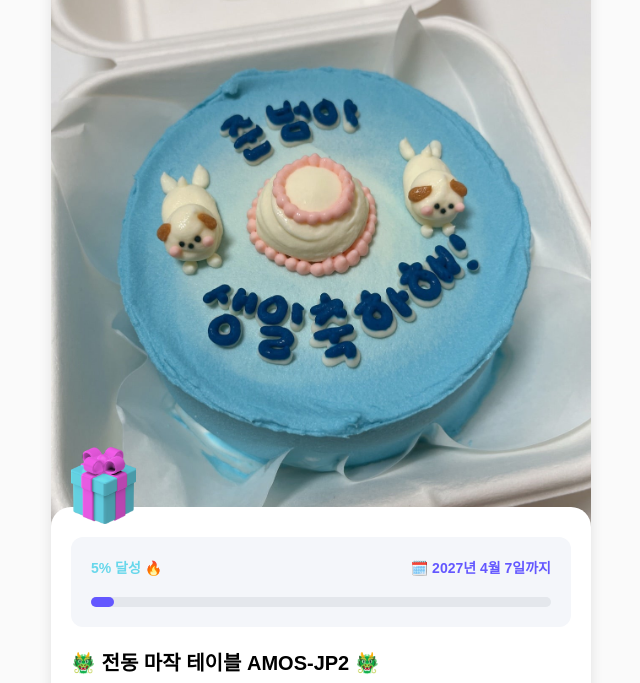
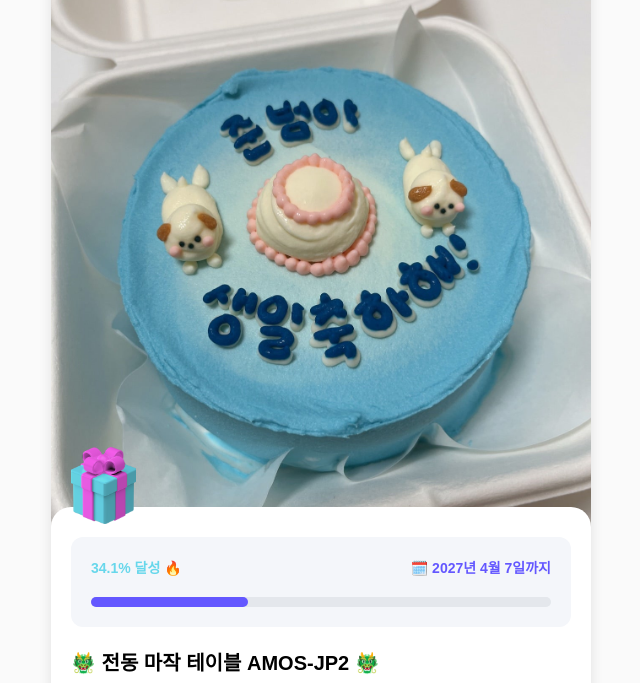
Before and after one commit to aiden0407/birthday, a plain HTML site: page friends.html in a window 1280 px wide. Shown: the part 63-746 px from the top of the page, without its empty margins (319-959 px from the left). Drawn offline with Linux system fonts and the light colour scheme.

Commit message:
fix: 수치 조정

```diff
--- a/friends.html
+++ b/friends.html
@@ -39,11 +39,11 @@
                 <div style="background: #F4F6FA; width: 100%; padding: 20px; border-radius: 12px;">
                     <div
                         style="display: flex; align-items: center; justify-content: space-between; font-size: 14px; font-weight: 700;">
-                        <p style="color: #67d7eb">5% 달성 🔥</p>
+                        <p style="color: #67d7eb">34.1% 달성 🔥</p>
                         <p style="color: #6357ff;">🗓️ 2027년 4월 7일까지</p>
                     </div>
                     <div style="width: 100%; height: 10px; background: #E4E7EC; border-radius: 8px; margin-top: 20px;">
-                        <div style="width: 5%; height: 100%; background: #6357ff; border-radius: 8px;"></div>
+                        <div style="width: 34.1%; height: 100%; background: #6357ff; border-radius: 8px;"></div>
                     </div>
                 </div>
 
```
Also changed, not shown: index.html (+2 -2 lines), ronnya.html (+2 -2 lines).
